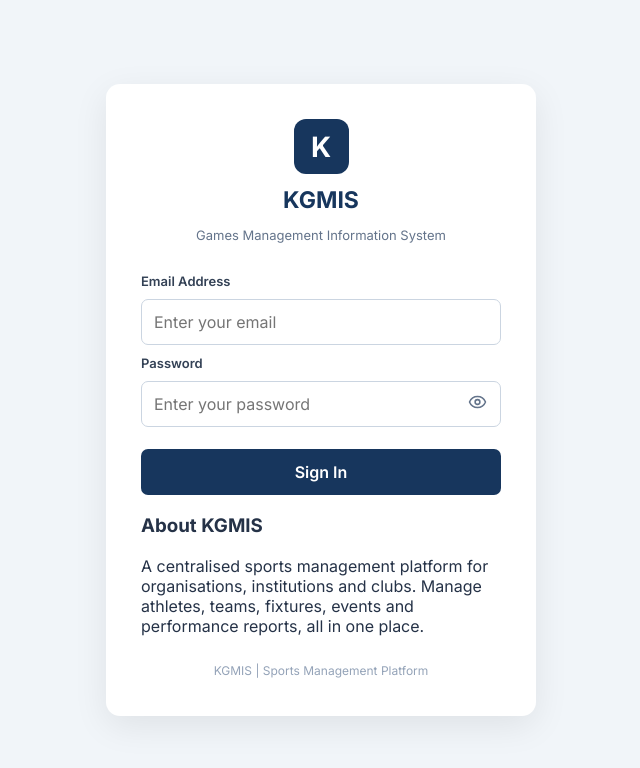
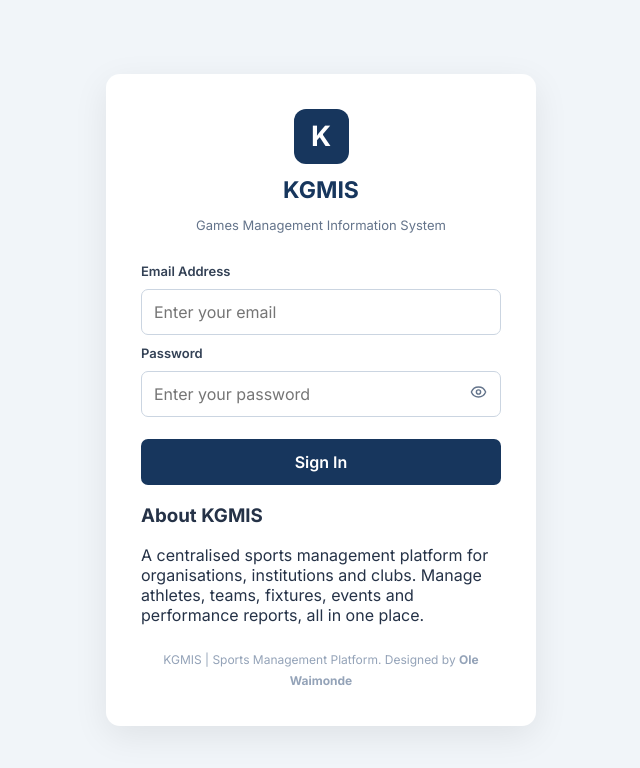
Before and after one commit to Waimonde/kgmis, a React (Vite) app in the folder frontend/: page /login in a window 1280 px wide. Shown: the top 768 px of the page, without its empty margins (319-959 px from the left). Built offline with nearby package versions, Linux system fonts and the light colour scheme.

Commit message:
Update KGMIS login page design

```diff
--- a/frontend/src/pages/Login.jsx
+++ b/frontend/src/pages/Login.jsx
@@ -61,8 +61,11 @@ export default function Login() {
 
         <div className="login-brand">
           <div className="login-logo">K</div>
-          <h1>KGMIS</h1>
-          <p>Games Management Information System</p>
+
+          <div className="login-brand-text">
+            <h1>KGMIS</h1>
+            <p>Games Management Information System</p>
+          </div>
         </div>
 
         <form onSubmit={handleLogin}>
@@ -92,9 +95,9 @@ export default function Login() {
               className="password-toggle"
             >
               {showPassword ? (
-                <EyeOff size={19} />
+                <EyeOff size={17} />
               ) : (
-                <Eye size={19} />
+                <Eye size={17} />
               )}
             </button>
           </div>
@@ -122,7 +125,10 @@ export default function Login() {
         </div>
 
         <div className="login-footer">
-          KGMIS | Sports Management Platform
+          <span>KGMIS | Sports Management Platform. </span>
+          <span className="login-credit">
+            Designed by <strong>Ole Waimonde</strong>
+          </span>
         </div>
 
       </div>
```
